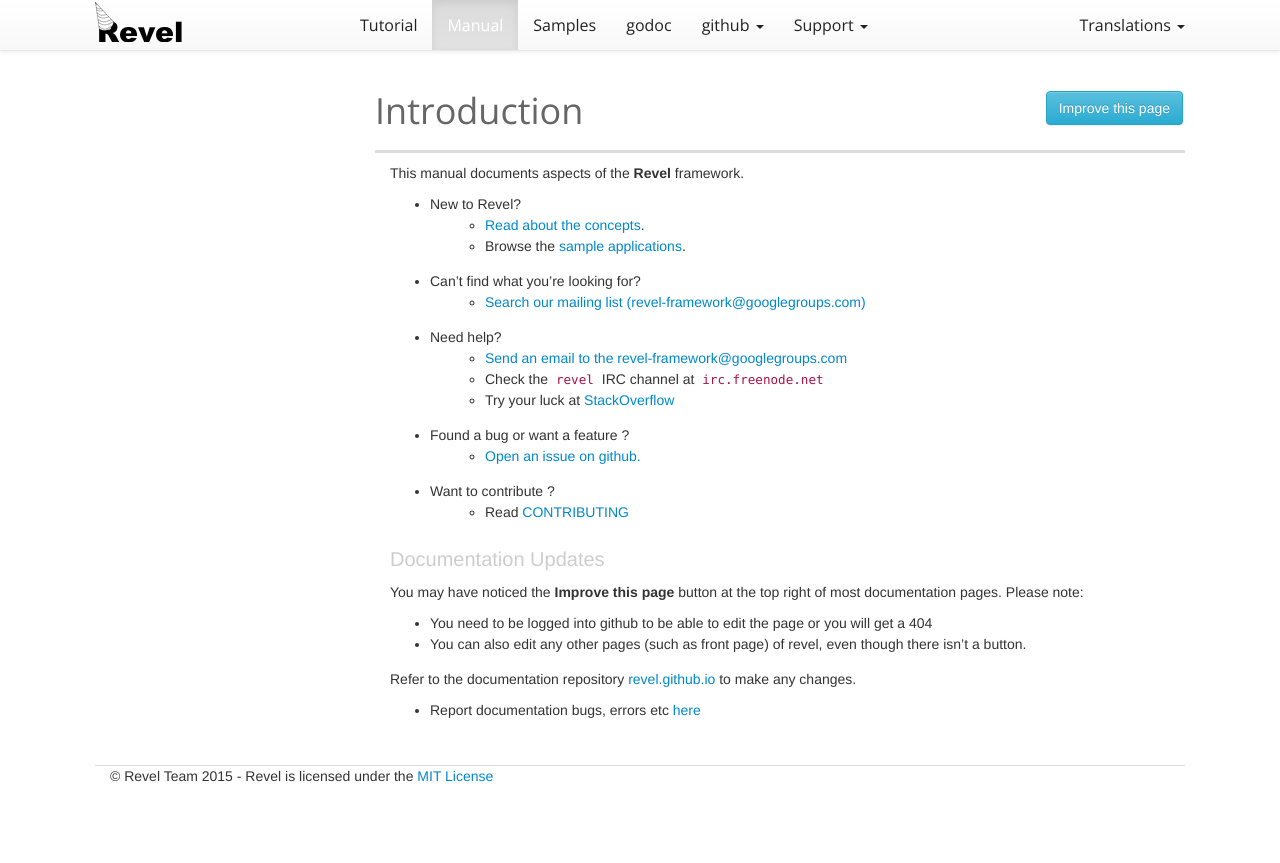
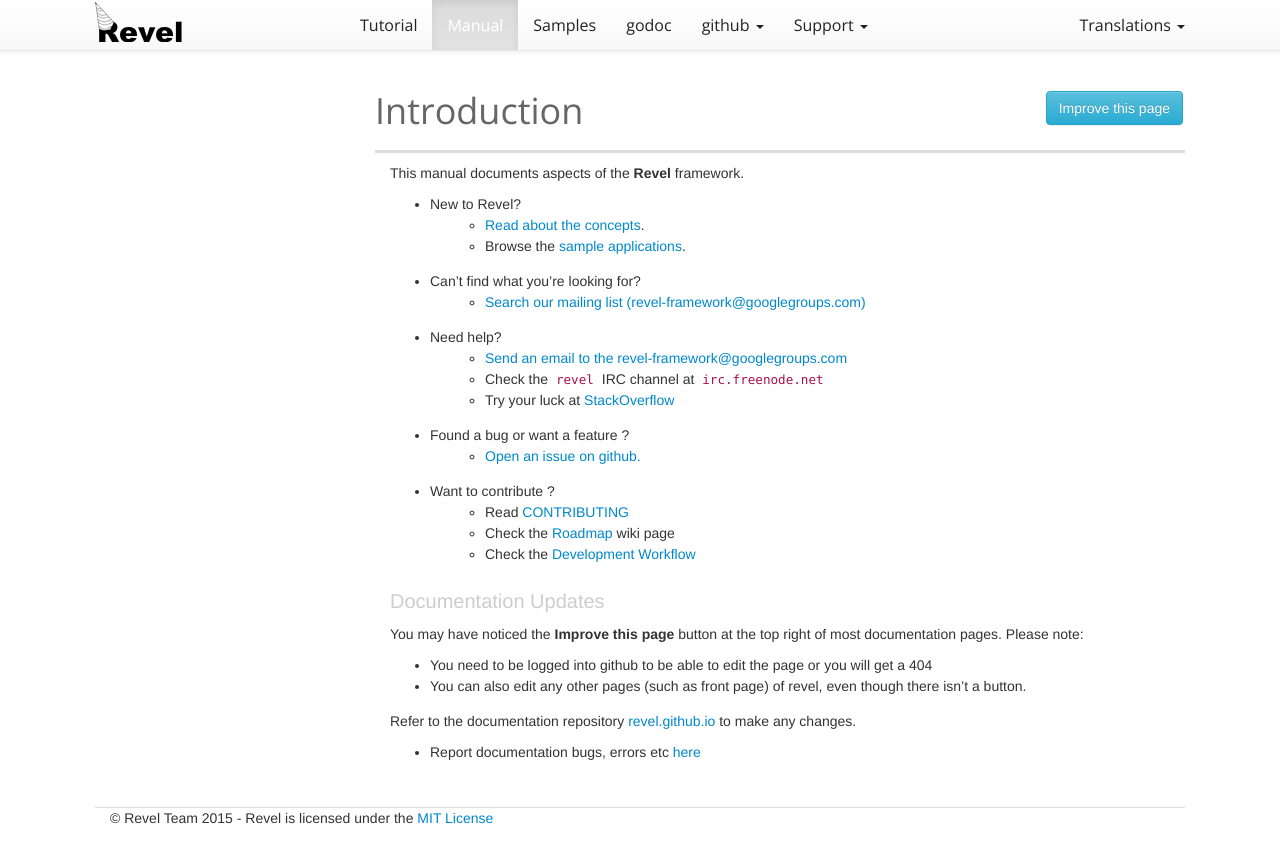
Before and after one commit to revel/revel.github.io, a Jekyll site: the page built from manual/index.md, in a window 1280 px wide. Shown: the top 863 px of the page. Built offline with Jekyll 4.4.1, drawn with Linux system fonts in a browser that asks for light colours; nearby versions of some CDN libraries.

Commit message:
minor fix of links

```diff
--- a/manual/index.md
+++ b/manual/index.md
@@ -18,6 +18,8 @@ This manual documents aspects of the **Revel** framework.
     - [Open an issue on github.](https://github.com/revel/revel/issues)
 - Want to contribute ?
     - Read [CONTRIBUTING](https://github.com/revel/revel/blob/master/CONTRIBUTING.md)
+    - Check the [Roadmap](https://github.com/revel/revel/wiki/Roadmap) wiki page
+    - Check the [Development Workflow](https://github.com/revel/revel/wiki/Revel-Workflow)
 
 ### Documentation Updates
 
```
